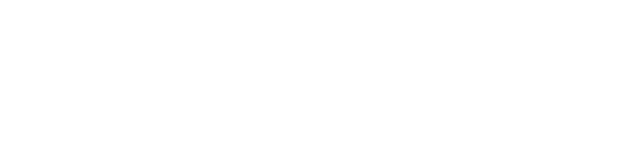
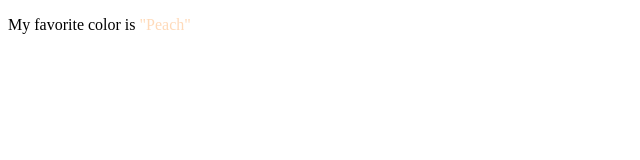
Before and after one commit to acciojob/room-makeover-sherinsheraf, a website: page main.html in a window 1280 px wide. Shown: the whole page, without its empty margins (0-640 px from the left). Drawn offline with Linux system fonts and the light colour scheme.

Commit message:
code is completed

```diff
--- a/index.js
+++ b/index.js
@@ -1,6 +1,7 @@
 // This file is not to be modified. Please ignore this.
 // We will understand all of this later in the course.
 // DO NOT MODIFY THIS FILE
+
 
 const express = require('express');
 const path = require('path');
--- a/main.html
+++ b/main.html
@@ -4,10 +4,16 @@
 
 <head>
 	<link rel="stylesheet" href="styles.css">
+	<style>
+	.favorite-color{
+		color:peachpuff;
+	}
+</style>
 </head>
 
 <body>
 	<!-- the entire body must be written by student -->
+	<p>My favorite color is  <span class="favorite-color">"Peach"</span></p>
     <script type="text/javascript" src="./script.js">
 </script>
 
```
